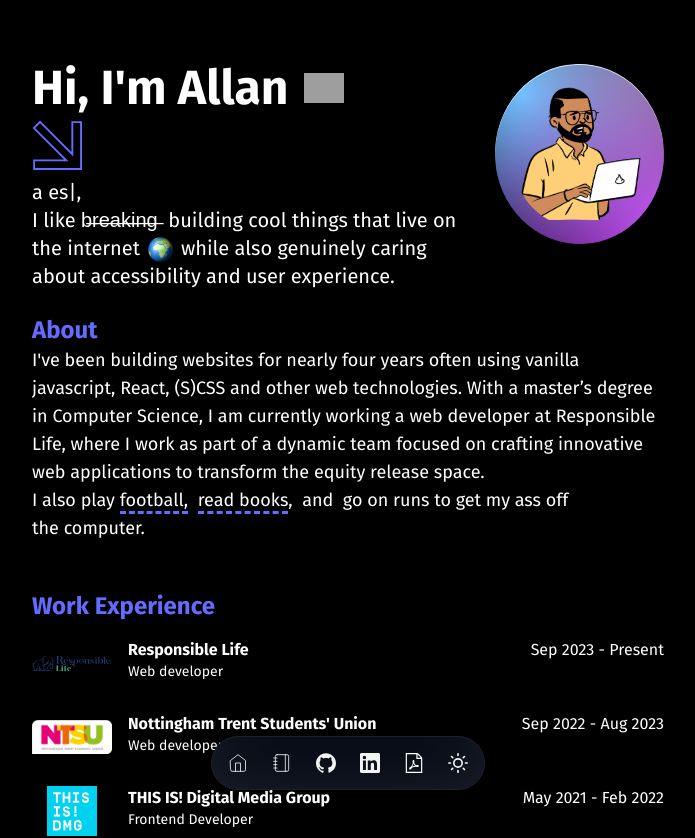
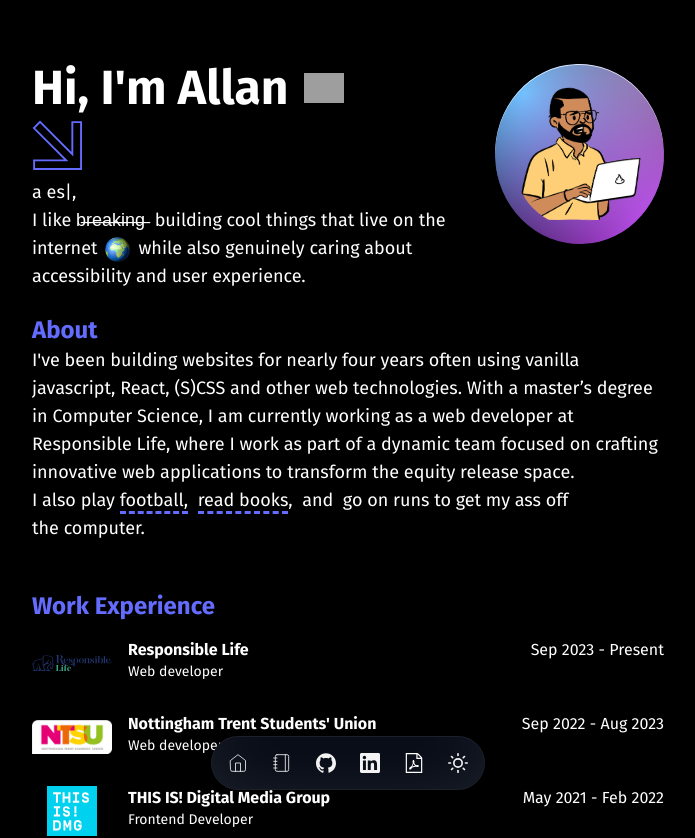
Before and after one commit to allanmosesfernandes/portfolio2025, a Next.js app: page / in a window 1280 px wide. Shown: the top 838 px of the page, without its empty margins (292-987 px from the left). Built offline with nearby package versions, Linux system fonts and the light colour scheme; grey boxes are pictures that could not be loaded.

Commit message:
typo fix

```diff
--- a/src/components/Introduction.jsx
+++ b/src/components/Introduction.jsx
@@ -34,7 +34,7 @@ const Introduction = () => {
                         title="Avatar"
                         className="my-2 inline"
                     />
-                    <p className="text-black dark:text-white md:text-xl">
+                    <p className="text-black dark:text-white md:text-lg">
                         a{' '}
                         <ReactTyped
                             strings={[
@@ -76,7 +76,7 @@ const Introduction = () => {
             <p className="text-pretty text-black dark:text-white md:text-lg">
                 I've been building websites for nearly four years often using vanilla javascript,
                 React, (S)CSS and other web technologies. With a master’s degree in Computer
-                Science, I am currently working a web developer at Responsible Life, where I work as
+                Science, I am currently working as a web developer at Responsible Life, where I work as
                 part of a dynamic team focused on crafting innovative web applications to transform
                 the equity release space.
             </p>
```
